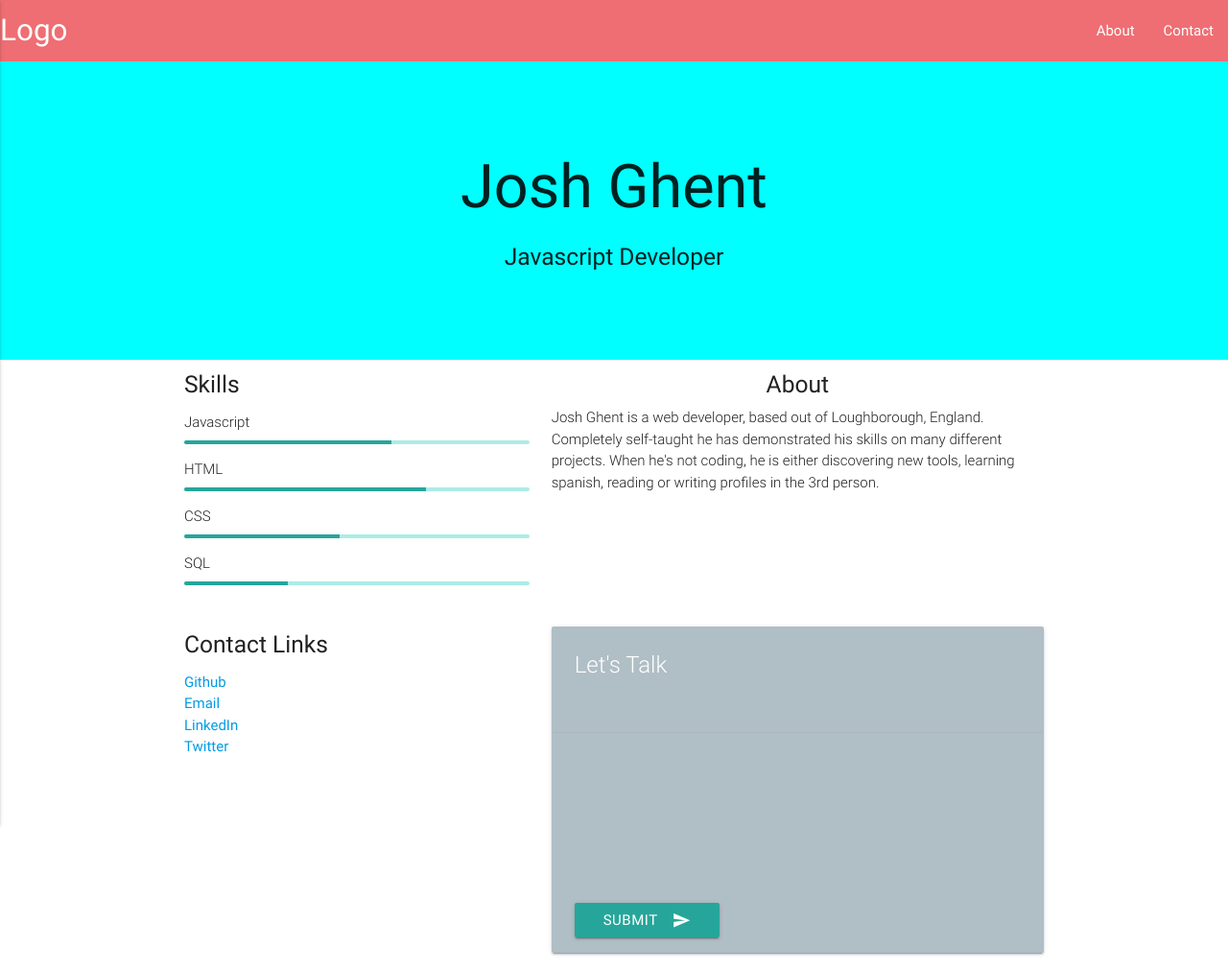
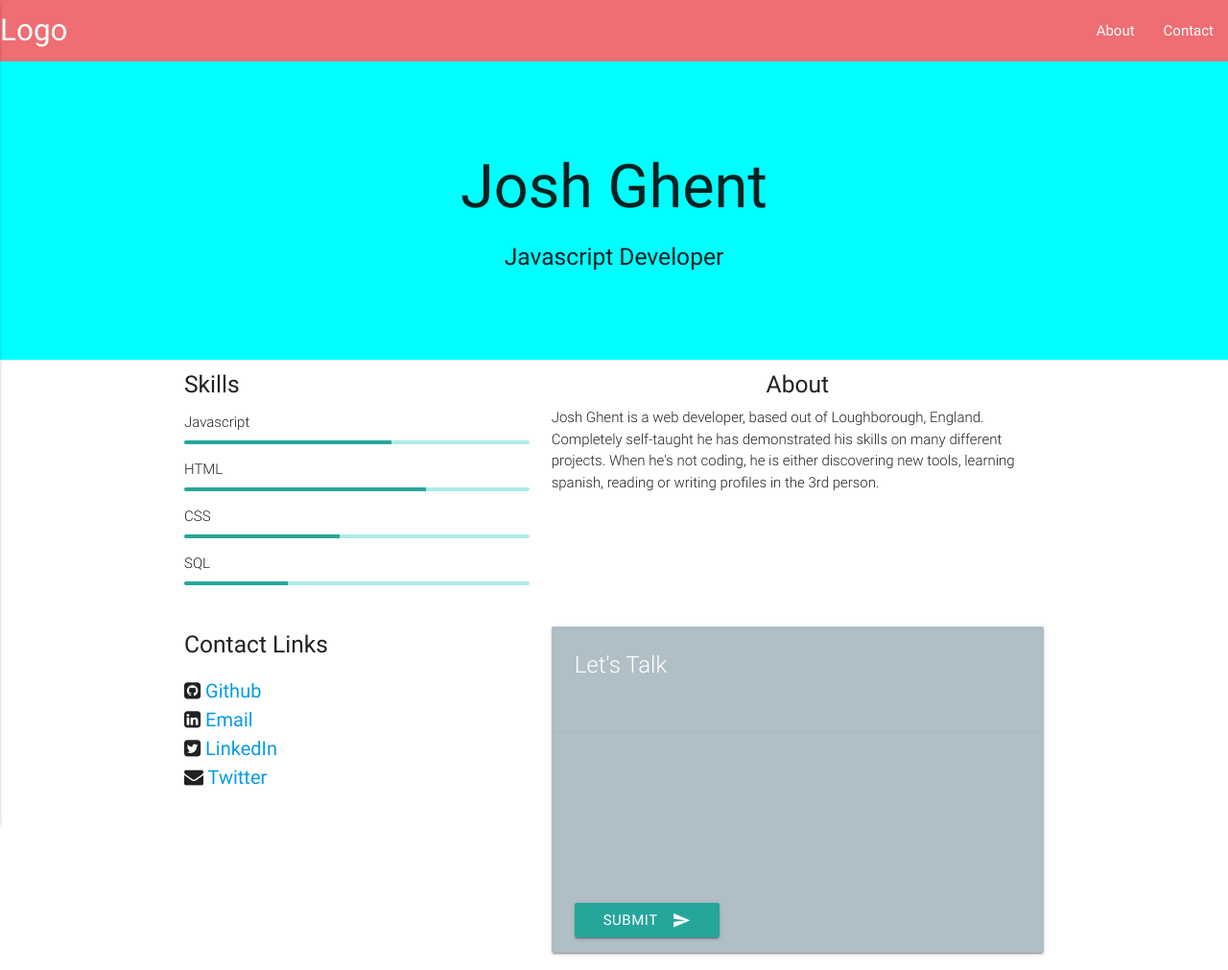
Before and after one commit to joshghent/joshghentsite, a plain HTML site: page index.html in a window 1280 px wide. Shown: the top 1011 px of the page at 96% size. Drawn offline with nearby package versions, Linux system fonts and the light colour scheme.

Commit message:
Added icons, added fontawesome, increased font size of contact links

```diff
--- a/index.html
+++ b/index.html
@@ -8,6 +8,7 @@
     <title>Josh Ghent</title>
     <link rel="shortcut icon" href="favicon.ico" />
     <link href="http://fonts.googleapis.com/icon?family=Material+Icons" rel="stylesheet">
+    <link rel='stylesheet' href='https://cdnjs.cloudflare.com/ajax/libs/font-awesome/4.5.0/css/font-awesome.min.css'>
     <link rel="stylesheet" href="https://cdnjs.cloudflare.com/ajax/libs/materialize/0.97.5/css/materialize.min.css">
     <link rel='stylesheet' href='style.css' type='text/css'>
 </head>
@@ -101,11 +102,11 @@
                 <div class='col s5 pull-s7'>
                     <!--Social links + email etc-->
                     <h5>Contact Links</h5>
-                    <ul>
-                        <li><a href='https://github.com/joshghent/'>Github</a></li>
-                        <li><a href='mailto:me@joshghent.com'>Email</a></li>
-                        <li><a href='https://uk.linkedin.com/in/joshghent'>LinkedIn</a></li>
-                        <li><a href='https://twitter.com/kasdeus'>Twitter</a></li>
+                    <ul id='contact_links'>
+                        <li><i class="fa fa-github-square"></i> <a href='https://github.com/joshghent/'>Github</a></li>
+                        <li><i class="fa fa-linkedin-square"></i> <a href='mailto:me@joshghent.com'>Email</a></li>
+                        <li><i class="fa fa-twitter-square"></i> <a href='https://uk.linkedin.com/in/joshghent'>LinkedIn</a></li>
+                        <li><i class="fa fa-envelope"></i> <a href='https://twitter.com/kasdeus'>Twitter</a></li>
                     </ul>
                 </div>
             </div>
--- a/style.css
+++ b/style.css
@@ -15,3 +15,8 @@ div.hero {
     position: relative;
     background-color: cyan;
 }
+
+#contact_links {
+    font-size: 20px;
+    padding-bottom: 15px;
+}
```
